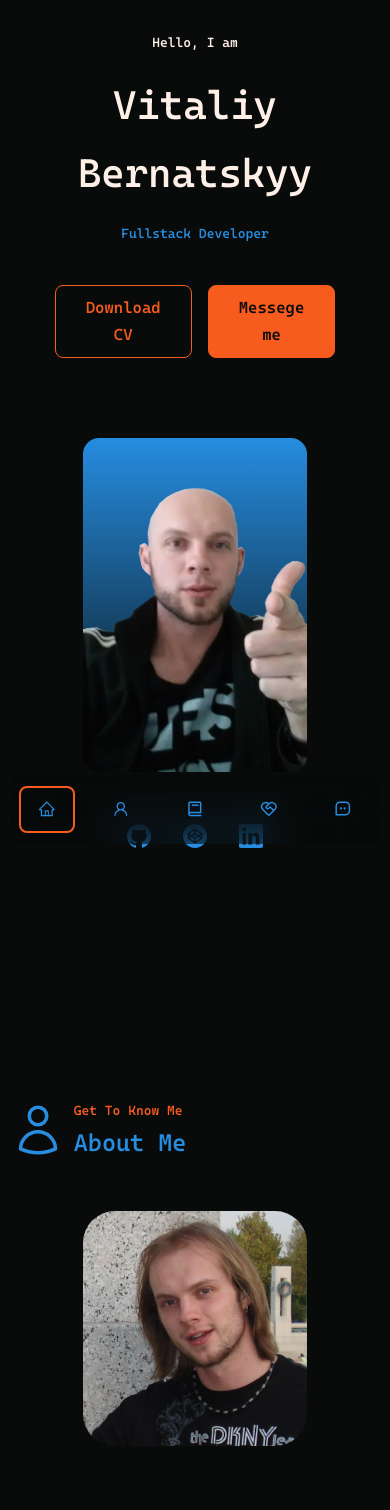
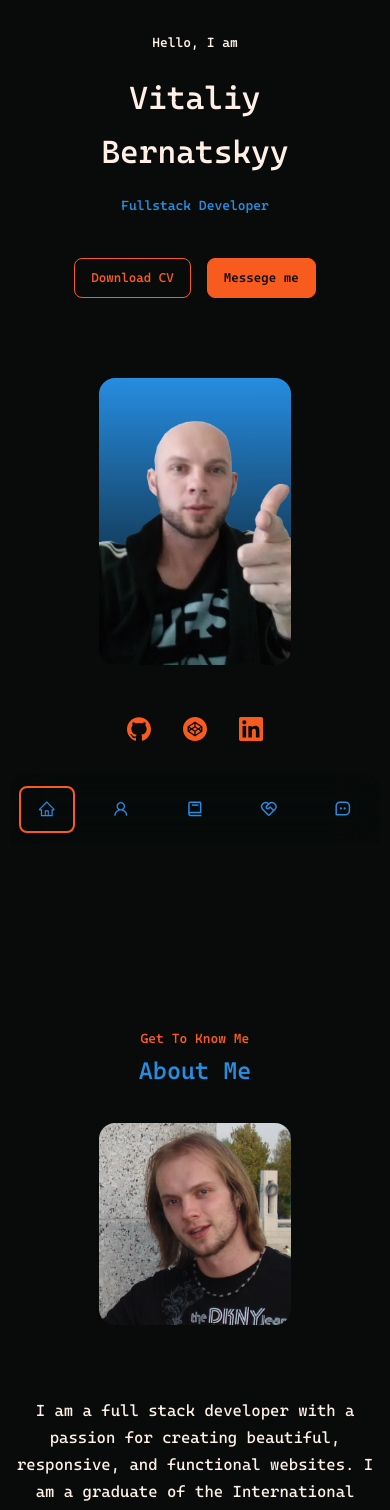
Before and after one commit to vyber7/portfolio, a React (Create React App) app: page / in a window 390 px wide. Shown: the top 1510 px of the page. Built offline with nearby package versions, Linux system fonts and the light colour scheme.

Commit message:
Minor updates

```diff
--- a/src/index.css
+++ b/src/index.css
@@ -61,7 +61,7 @@ h1 {
 .title > h2 {
   color: var(--color-primary);
   display: flex;
-  margin-bottom: 1rem;
+  margin-bottom: auto;
   grid-area: title;
 }
 
@@ -151,12 +151,28 @@ section {
     max-width: var(--container-width-md);
   }
 
-  .section {
+  h1 {
+    font-size: 2rem;
+  }
+
+  section {
     margin-top: 6rem;
+    padding: 2rem 0 2rem;
   }
 
   .title {
     max-width: 72%;
+  }
+}
+
+/*======================== MEDIA QUERIES (SMALL DEVICES) ====================*/
+@media screen and (max-width: 800px) {
+  .title {
+    grid-template-columns: 3rem 1fr;
+  }
+
+  .title svg {
+    width: 2.5rem;
   }
 }
 
@@ -166,11 +182,18 @@ section {
     max-width: var(--container-width-sm);
   }
 
-  .section {
+  section {
     margin-bottom: 2rem;
   }
 
   .title {
     max-width: 95%;
+    display: flex;
+    flex-direction: column;
+    align-items: center;
+  }
+
+  .title svg {
+    display: none;
   }
 }
--- a/src/styles/about.css
+++ b/src/styles/about.css
@@ -15,11 +15,11 @@
 .about__me {
   width: 100%;
   aspect-ratio: 1/1;
-  border-radius: 2rem;
+  border-radius: 1rem;
 }
 
 .about__me-img {
-  border-radius: 2rem;
+  border-radius: 1rem;
   overflow: hidden;
   transition: var(--transition);
 }
@@ -45,8 +45,8 @@ p {
   }
 
   .about__me {
-    width: 20rem;
-    margin: 2rem auto 4rem;
+    width: 15rem;
+    margin: 0 auto 3rem;
   }
 
   .about__content p {
@@ -63,7 +63,7 @@ p {
   }
 
   .about__me {
-    width: 18rem;
+    width: 13rem;
     margin: 0 auto 3rem;
   }
 
@@ -78,6 +78,6 @@ p {
 
 @media screen and (max-width: 400px) {
   .about__me {
-    width: 14rem;
+    width: 12rem;
   }
 }
--- a/src/styles/certifications.css
+++ b/src/styles/certifications.css
@@ -36,6 +36,18 @@
   .certifications__container {
     width: 72%;
   }
+
+  .certifications__slider {
+    max-width: 20rem;
+  }
+
+  .certifications__item {
+    border-radius: 1rem;
+  }
+
+  .certifications__item a h3 {
+    display: none;
+  }
 }
 
 /*======================== MEDIA QUERIES (SMALL DEVICES) ====================*/
@@ -48,7 +60,7 @@
     padding-top: 1rem;
   }
 
-  .certifications__item a h3 {
-    display: none;
+  .certifications__slider {
+    max-width: 100%;
   }
 }
--- a/src/styles/experience.css
+++ b/src/styles/experience.css
@@ -13,7 +13,7 @@
 
 .experience__card {
   background: var(--color-bg-alt);
-  border-radius: 2rem;
+  border-radius: 1rem;
   padding: 2rem 3rem;
   border: 1px solid transparent;
   transition: var(--transition);
--- a/src/styles/header.css
+++ b/src/styles/header.css
@@ -10,7 +10,6 @@ header {
   display: grid;
   grid-template-columns: 55% 40%;
   grid-gap: 5%;
-  align-items: top;
   justify-content: center;
   width: 1000px;
 }
@@ -47,9 +46,13 @@ header {
 }
 
 .header__socials a {
-  color: var(--color-primary);
+  color: var(--color-primary-alt);
   transition: var(--transition);
   font-size: 2rem;
+}
+
+.header__socials a:hover {
+  color: var(--color-primary);
 }
 
 /*======================== MEDIA QUERIES (MEDIUM DEVICES) ====================*/
@@ -60,6 +63,7 @@ header {
 
   .me {
     margin: 0 auto;
+    width: 15rem;
   }
 }
 
@@ -74,6 +78,10 @@ header {
     margin-top: 2rem;
   }
 
+  .header__socials a {
+    font-size: 1.5rem;
+  }
+
   .header__container {
     grid-template-columns: 1fr;
     grid-gap: 4rem;
@@ -84,10 +92,7 @@ header {
 
   .cta {
     justify-content: center;
-  }
-
-  .me {
-    width: 18rem;
+    font-size: 0.8rem;
   }
 }
 
@@ -105,18 +110,18 @@ header {
     font-size: 1.5rem;
   }
   .me {
-    width: 18rem;
+    width: 13rem;
   }
 }
 
 @media screen and (max-width: 400px) {
   .me {
-    width: 14rem;
+    width: 12rem;
   }
 }
 /*======================== MEDIA QUERIES (MINIMUM HEIGHT) ====================*/
 @media screen and (max-height: 940px) {
   header {
-    height: 940px;
+    height: 900px;
   }
 }
--- a/src/styles/projects.css
+++ b/src/styles/projects.css
@@ -10,7 +10,7 @@
 .projects__item {
   background-color: var(--color-bg-alt);
   padding: 1.2rem;
-  border-radius: 2rem;
+  border-radius: 1rem;
   border: 1px solid transparent;
   transition: var(--transition);
 }
@@ -23,7 +23,7 @@
 .projects__item-img {
   width: 100%;
   object-fit: cover;
-  border-radius: 1.5rem;
+  border-radius: 1rem;
   overflow: hidden;
 }
 
```
